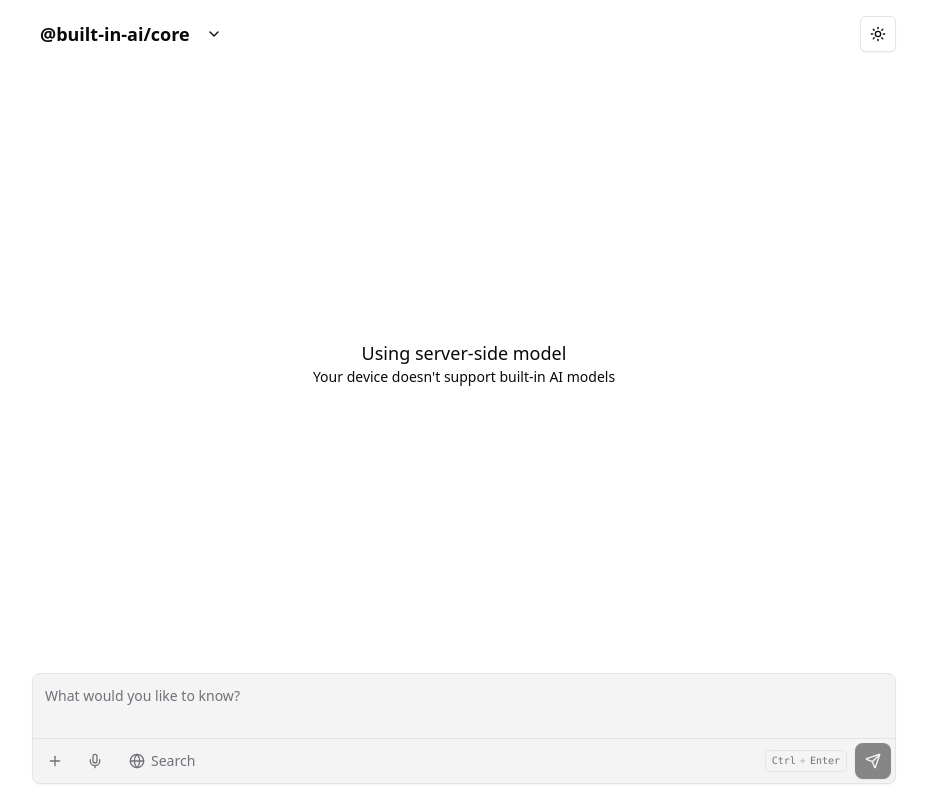
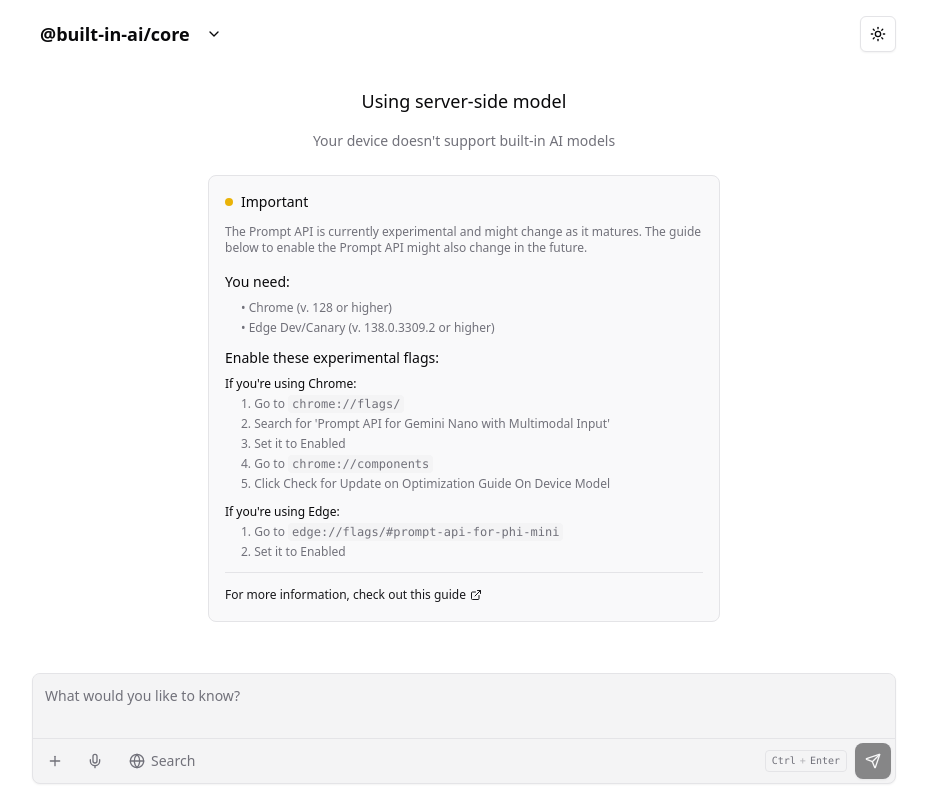
Before and after one commit to jakobhoeg/built-in-ai, a Next.js app in the folder examples/next-hybrid/: page / in a window 1280 px wide. Shown: the whole page, without its empty margins (176-1103 px from the left). Built offline with nearby package versions, Linux system fonts and the light colour scheme; some icons are missing; what harden-react-markdown would draw is missing.

Commit message:
feat(examples/next-hybrid): Added instructions for enabling prompt api and link to guide

```diff
--- a/examples/next-hybrid/app/(core)/page.tsx
+++ b/examples/next-hybrid/app/(core)/page.tsx
@@ -45,6 +45,7 @@
 import { ModelSelector } from "@/components/model-selector";
 import { SiGithub } from "@icons-pack/react-simple-icons";
 import Link from "next/link";
+import { BrowserSupportInstructions } from "@/components/browser-support-instructions";
 
 const doesBrowserSupportModel = doesBrowserSupportBuiltInAI();
 
@@ -165,9 +166,9 @@
         </div>
       </header>
       {messages.length === 0 && (
-        <div className="flex h-full flex-col items-center justify-center text-center">
+        <>
           {browserSupportsModel ? (
-            <>
+            <div className="flex h-full flex-col items-center justify-center text-center">
               <p className="text-xs">@built-in-ai/core demo</p>
               <h1 className="text-lg font-medium">
                 Using your browser's built-in AI model
@@ -175,16 +176,11 @@
               <p className="text-sm max-w-xs">
                 Your browser supports built-in AI models
               </p>
-            </>
+            </div>
           ) : (
-            <>
-              <h1 className="text-lg font-medium">Using server-side model</h1>
-              <p className="text-sm max-w-xs">
-                Your device doesn&apos;t support built-in AI models
-              </p>
-            </>
+            <BrowserSupportInstructions />
           )}
-        </div>
+        </>
       )}
       <Conversation className="flex-1">
         <ConversationContent>
--- /dev/null
+++ b/examples/next-hybrid/components/browser-support-instructions.tsx
@@ -0,0 +1,99 @@
+"use client";
+
+import { ExternalLinkIcon } from "lucide-react";
+import Link from "next/link";
+
+export function BrowserSupportInstructions() {
+  return (
+    <div className="flex h-full flex-col items-center justify-center text-center max-w-lg mx-auto">
+      <h1 className="text-lg font-medium mb-4">Using server-side model</h1>
+      <p className="text-sm text-muted-foreground mb-6">
+        Your device doesn&apos;t support built-in AI models
+      </p>
+
+      <div className="bg-accent/50 border rounded-lg p-4 text-left mb-4 w-full">
+        <div className="flex items-center gap-2 mb-3">
+          <div className="w-2 h-2 bg-yellow-500 rounded-full" />
+          <span className="text-sm font-medium">Important</span>
+        </div>
+        <p className="text-xs text-muted-foreground mb-4">
+          The Prompt API is currently experimental and might change as it
+          matures. The guide below to enable the Prompt API might also change in
+          the future.
+        </p>
+
+        <div className="space-y-3">
+          <div>
+            <h3 className="text-sm font-medium mb-2">You need:</h3>
+            <ul className="text-xs text-muted-foreground space-y-1 ml-4">
+              <li>• Chrome (v. 128 or higher)</li>
+              <li>• Edge Dev/Canary (v. 138.0.3309.2 or higher)</li>
+            </ul>
+          </div>
+
+          <div>
+            <h3 className="text-sm font-medium mb-2">
+              Enable these experimental flags:
+            </h3>
+
+            <div className="mb-3">
+              <p className="text-xs font-medium text-foreground mb-1">
+                If you&apos;re using Chrome:
+              </p>
+              <ul className="text-xs text-muted-foreground space-y-1 ml-4">
+                <li>
+                  1. Go to{" "}
+                  <code className="bg-muted px-1 py-0.5 rounded text-xs">
+                    chrome://flags/
+                  </code>
+                </li>
+                <li>
+                  2. Search for &apos;Prompt API for Gemini Nano with Multimodal
+                  Input&apos;
+                </li>
+                <li>3. Set it to Enabled</li>
+                <li>
+                  4. Go to{" "}
+                  <code className="bg-muted px-1 py-0.5 rounded text-xs">
+                    chrome://components
+                  </code>
+                </li>
+                <li>
+                  5. Click Check for Update on Optimization Guide On Device
+                  Model
+                </li>
+              </ul>
+            </div>
+
+            <div>
+              <p className="text-xs font-medium text-foreground mb-1">
+                If you&apos;re using Edge:
+              </p>
+              <ul className="text-xs text-muted-foreground space-y-1 ml-4">
+                <li>
+                  1. Go to{" "}
+                  <code className="bg-muted px-1 py-0.5 rounded text-xs">
+                    edge://flags/#prompt-api-for-phi-mini
+                  </code>
+                </li>
+                <li>2. Set it to Enabled</li>
+              </ul>
+            </div>
+          </div>
+
+          <div className="pt-2 border-t">
+            <Link
+              href="https://developer.chrome.com/docs/ai/prompt-api"
+              target="_blank"
+              rel="noopener noreferrer"
+              className="inline-flex items-center gap-1 text-xs text-primary hover:text-primary/80 transition-colors"
+            >
+              For more information, check out this guide
+              <ExternalLinkIcon className="w-3 h-3" />
+            </Link>
+          </div>
+        </div>
+      </div>
+    </div>
+  );
+}
```
Also changed, not shown: 1 other file (tests, documents, lock files or other folders).
